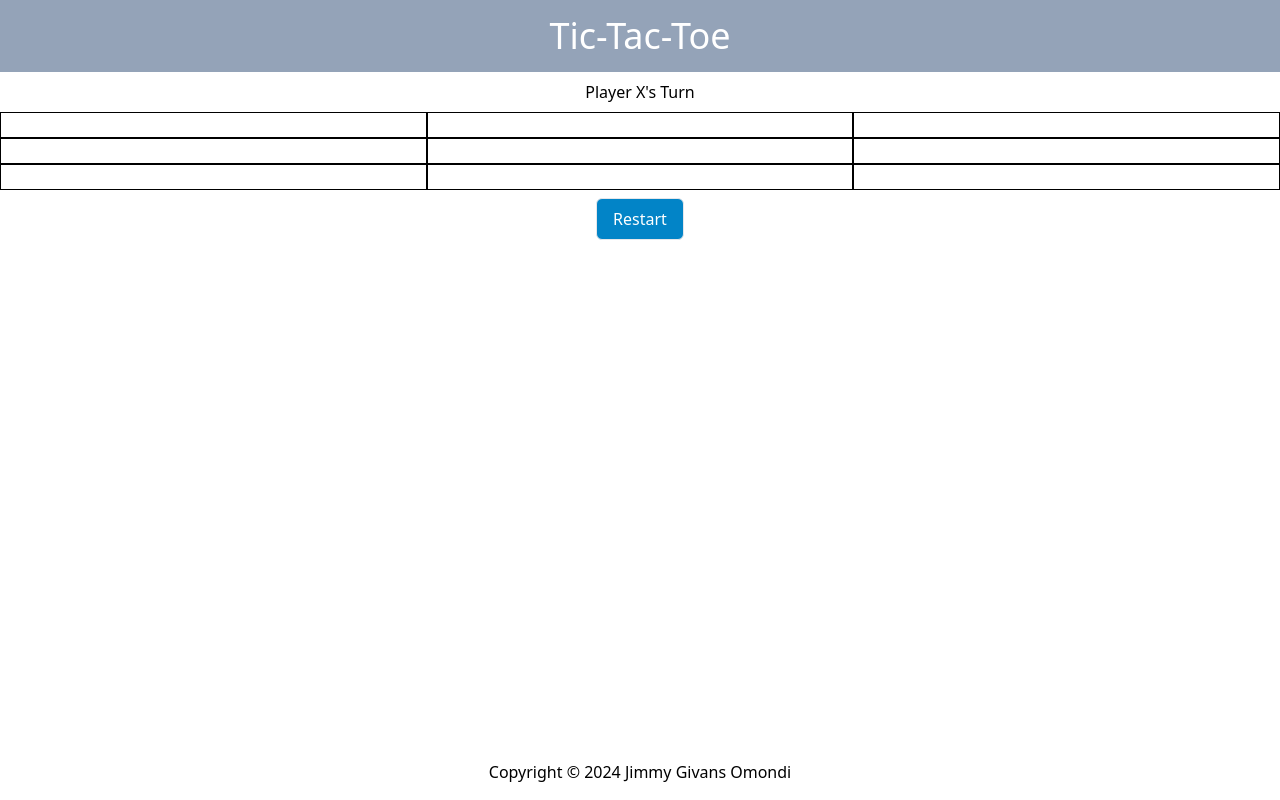
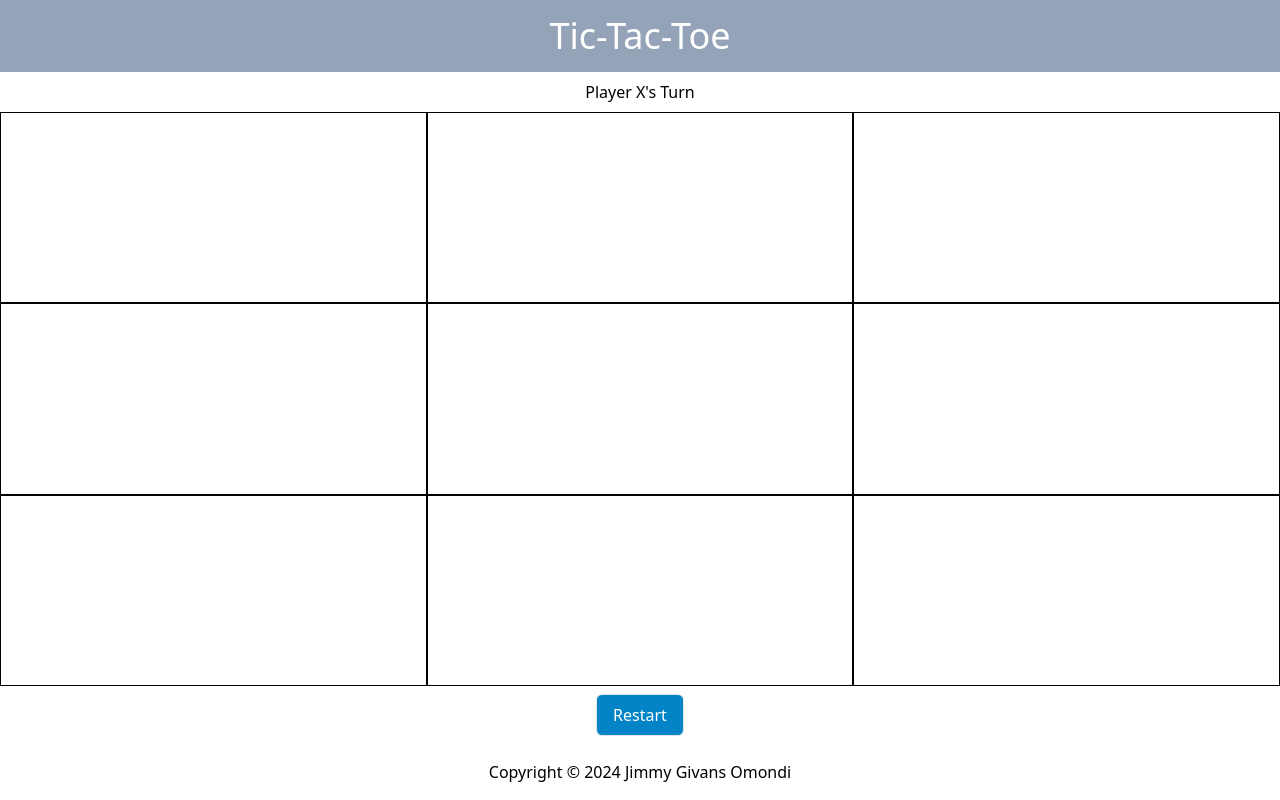
Before and after one commit to Ja-Uyoma/tic-tac-toe, a React (Vite) app: page / in a window 1280 px wide. Built offline with nearby package versions, Linux system fonts and the light colour scheme.

Commit message:
feat: make the grid cell grow to fit its container

```diff
--- a/src/components/Board.tsx
+++ b/src/components/Board.tsx
@@ -38,7 +38,7 @@ export function Board() {
     <>
       <StatusBoard status={status} />
 
-      <div className="grid grid-cols-3 grid-rows-3">
+      <div className="flex-1 grid grid-cols-3 grid-rows-3">
         {grid.map((val, idx) => (
           <Cell key={idx} value={val} onClickHandler={() => handleClick(idx)} />
         ))}
```
